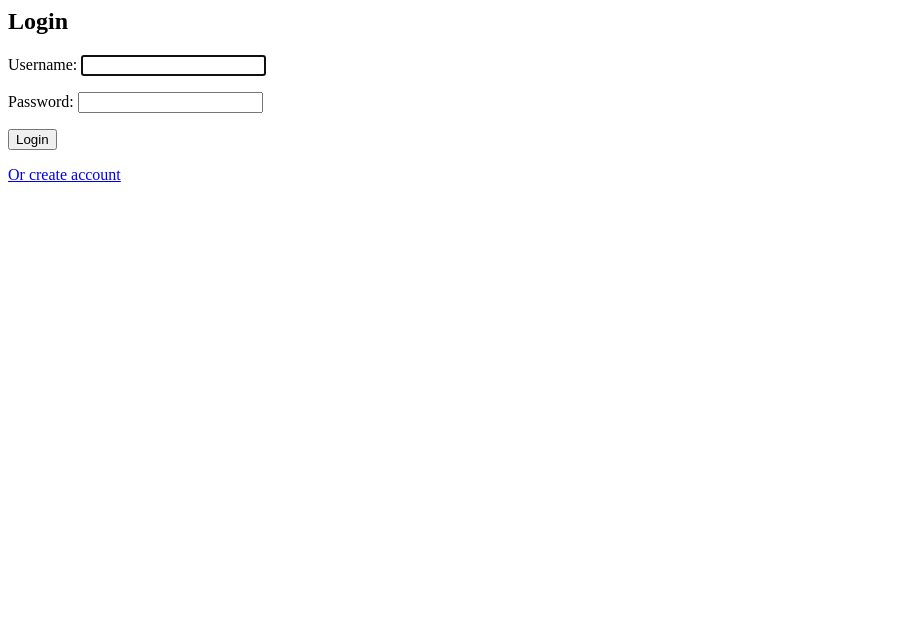
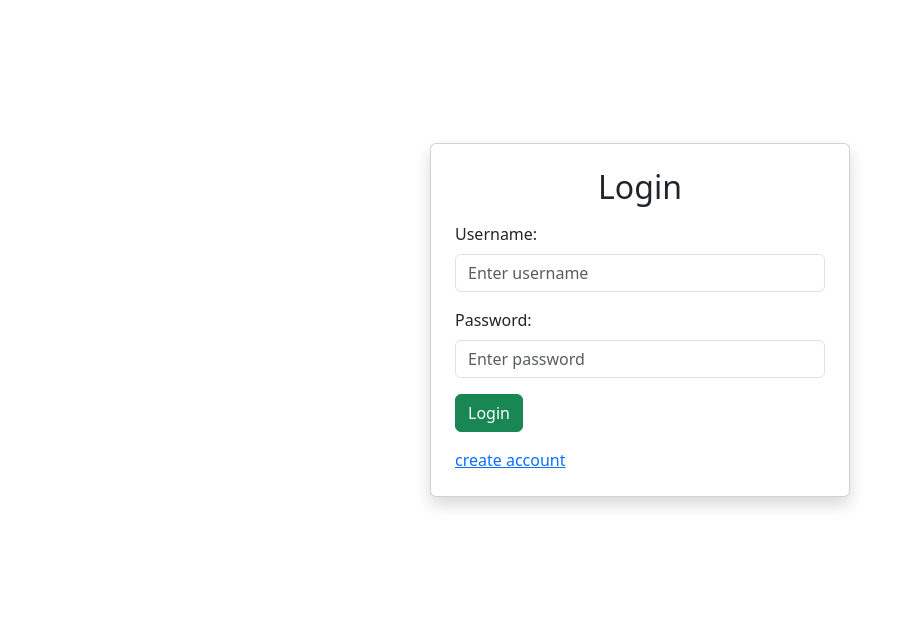
Before and after one commit to Daniel07070/springFinalProject, a Django app: page /login/ in a window 1280 px wide. Shown: the top 639 px of the page, without its empty margins (0-908 px from the left). Run offline with Django 5.2, Linux system fonts and the light colour scheme.

Commit message:
changed the login layout design

```diff
--- a/projectname/testing/testApp/templates/login.html
+++ b/projectname/testing/testApp/templates/login.html
@@ -1,9 +1,31 @@
-<h2>Login</h2>
+{% extends "base.html" %}
 
-<form method="post">
-  {% csrf_token %}
-  {{ form.as_p }}
-  <button type="submit">Login</button>
-</form>
+{% block content %}
 
-<a href="{% url 'register' %}">Or create account</a>
+
+<div class="d-flex justify-content-center align-items-center" style="min-height:80vh;">
+  <div class="card p-4 shadow mx-auto " style="max-width:420px; width:100%;">
+
+    <h2 class="text-center mb-3">Login</h2>
+
+    <form method="post">
+      {% csrf_token %}
+
+      <div class="mb-3">
+        <label class="form-label">Username:</label>
+        <input type="text" class="form-control" name="username" placeholder="Enter username">
+      </div>
+
+      <div class="mb-3">
+        <label class="form-label">Password:</label>
+        <input type="password" class="form-control" name="password" placeholder="Enter password" >
+      </div>
+
+      <button type="submit" class="btn btn-success">Login</button>
+    </form>
+
+  <a href="{% url 'register' %}" class="mt-3">create account</a>
+  </div>
+</div>
+
+{% endblock %}
--- a/projectname/virt/pyvenv.cfg
+++ /dev/null
@@ -1,5 +0,0 @@
-home = /home/codespace/.python/current/bin
-include-system-site-packages = false
-version = 3.12.1
-executable = /usr/local/python/3.12.1/bin/python3.12
-command = /home/codespace/.python/current/bin/python -m venv /workspaces/springFinalProject/projectname/virt
```
Also changed, not shown: 13 other files.
